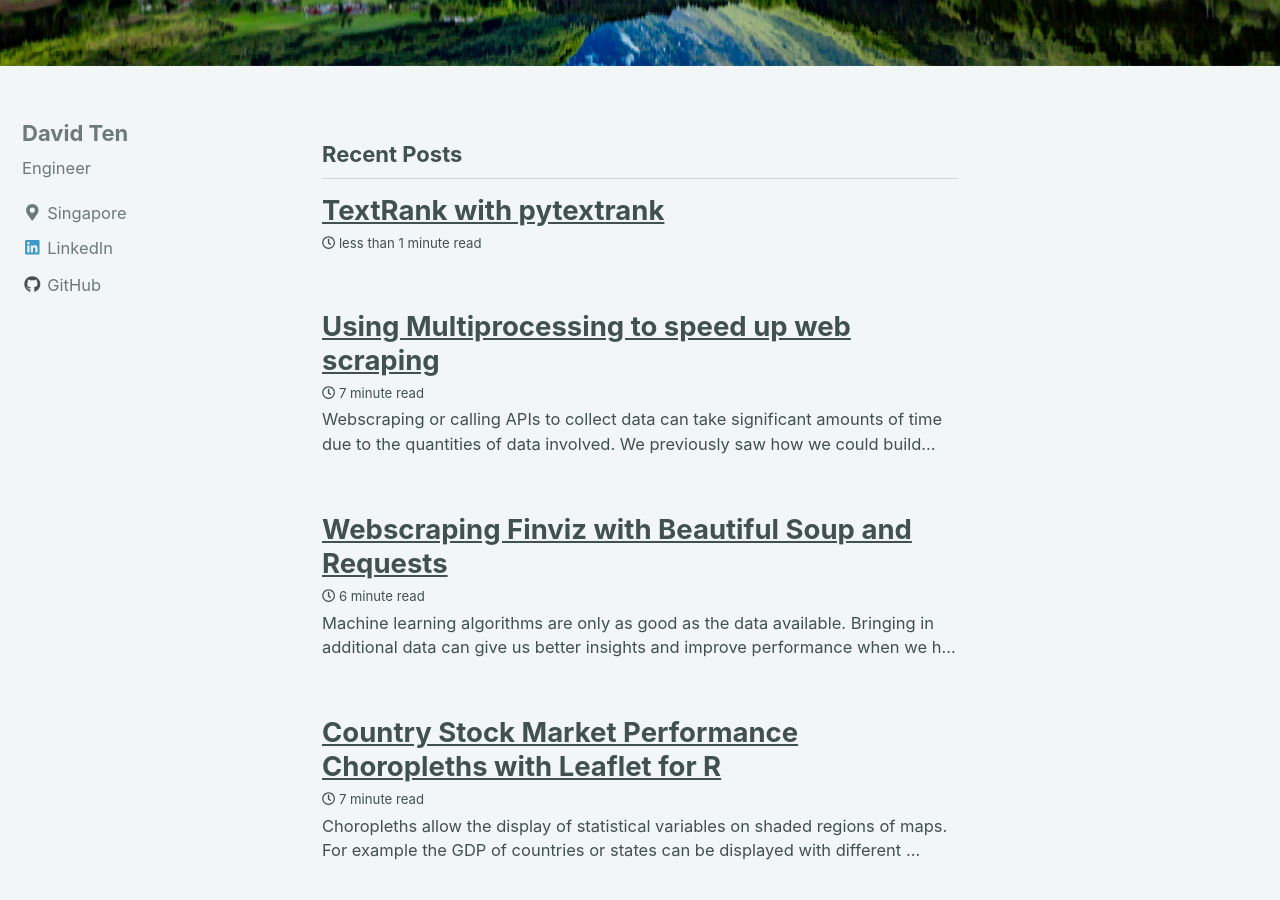
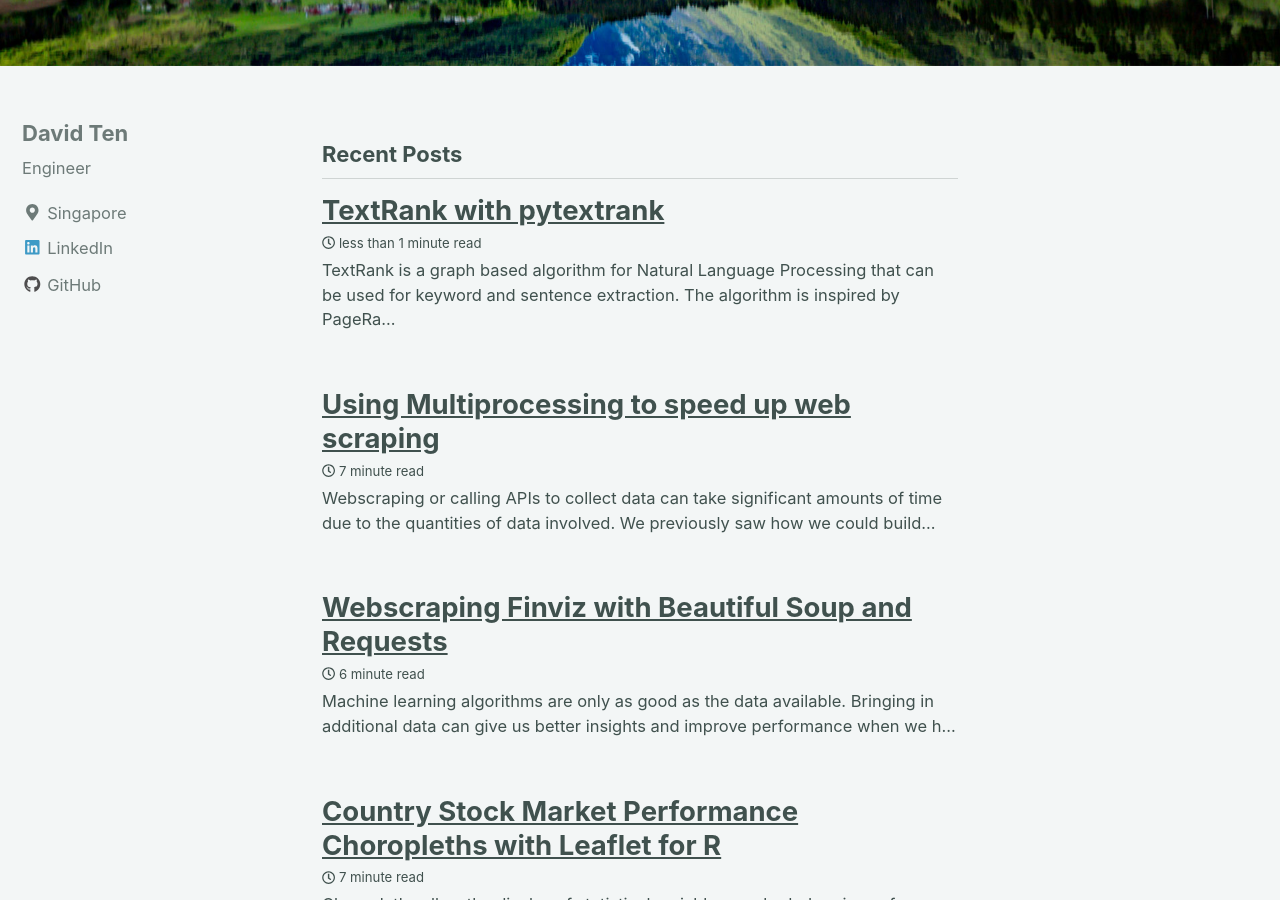
Before and after one commit to xang1234/xang1234.github.io, a Jekyll site: the page built from index.html, in a window 1280 px wide and 900 px high, scrolled down 302 px. Built offline with Jekyll 4.4.1, drawn with Linux system fonts in a browser that asks for light colours; nearby versions of some CDN libraries; the list of posts is cut into pages by our own code.

```diff
--- a/_posts/2018-08-15-textrank.md
+++ b/_posts/2018-08-15-textrank.md
@@ -2,7 +2,8 @@
 title: "TextRank with pytextrank"
 date: 2018-08-15
 tags: [Machine Learning, TextRank, python, NLP]
-excerpt: ""
+excerpt: "TextRank is a graph based algorithm for Natural Language Processing that can be used for keyword and sentence extraction. The algorithm is inspired by PageRank which was used by Google to rank websites."
+mathjax: "true"
 ---
 ### Introduction
 [TextRank](https://web.eecs.umich.edu/~mihalcea/papers/mihalcea.emnlp04.pdf) is a graph based algorithm for Natural Language Processing that can be used for keyword and sentence extraction. The algorithm is inspired by [PageRank](https://en.wikipedia.org/wiki/PageRank) which was used by Google to rank websites.
```
